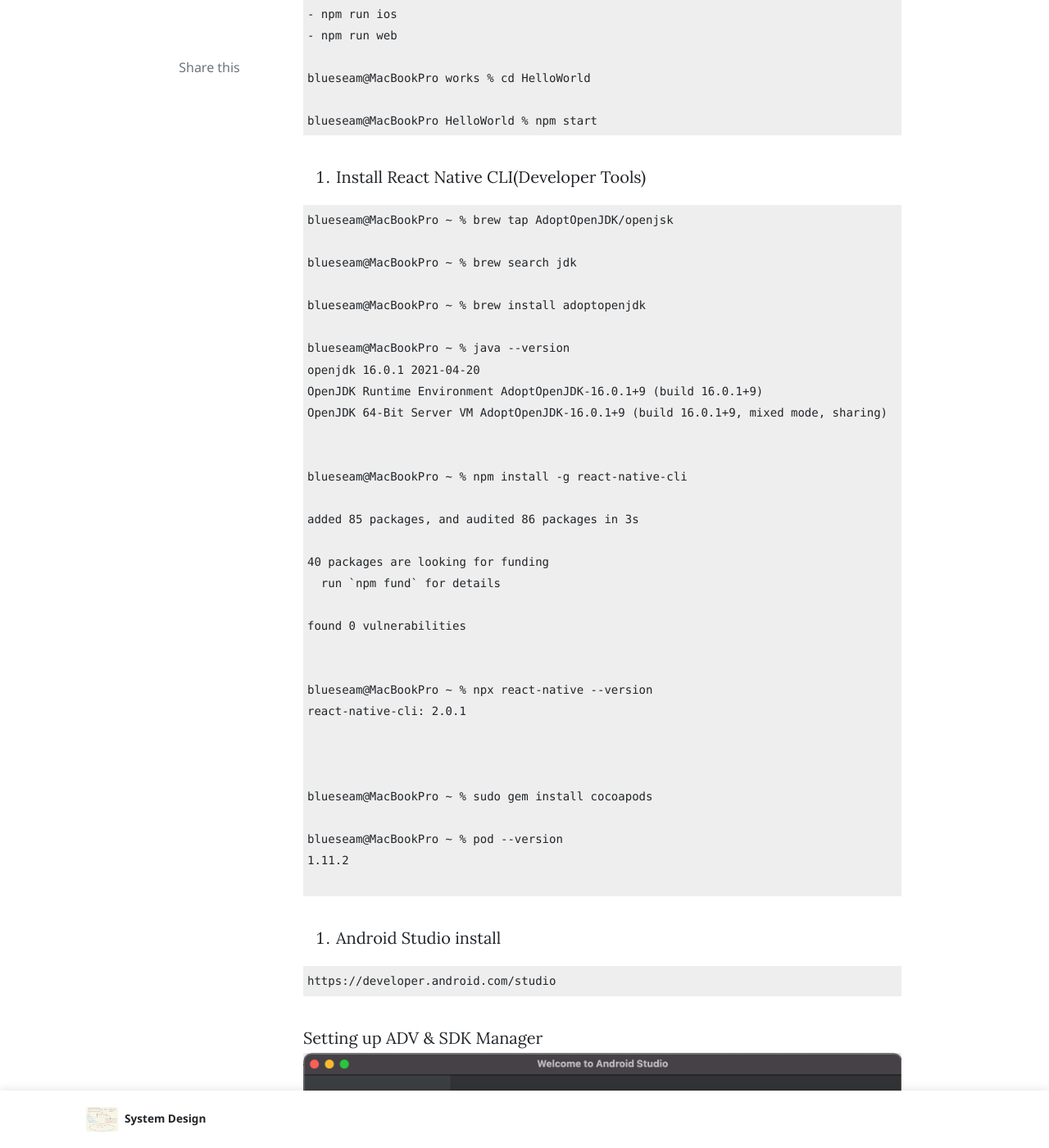
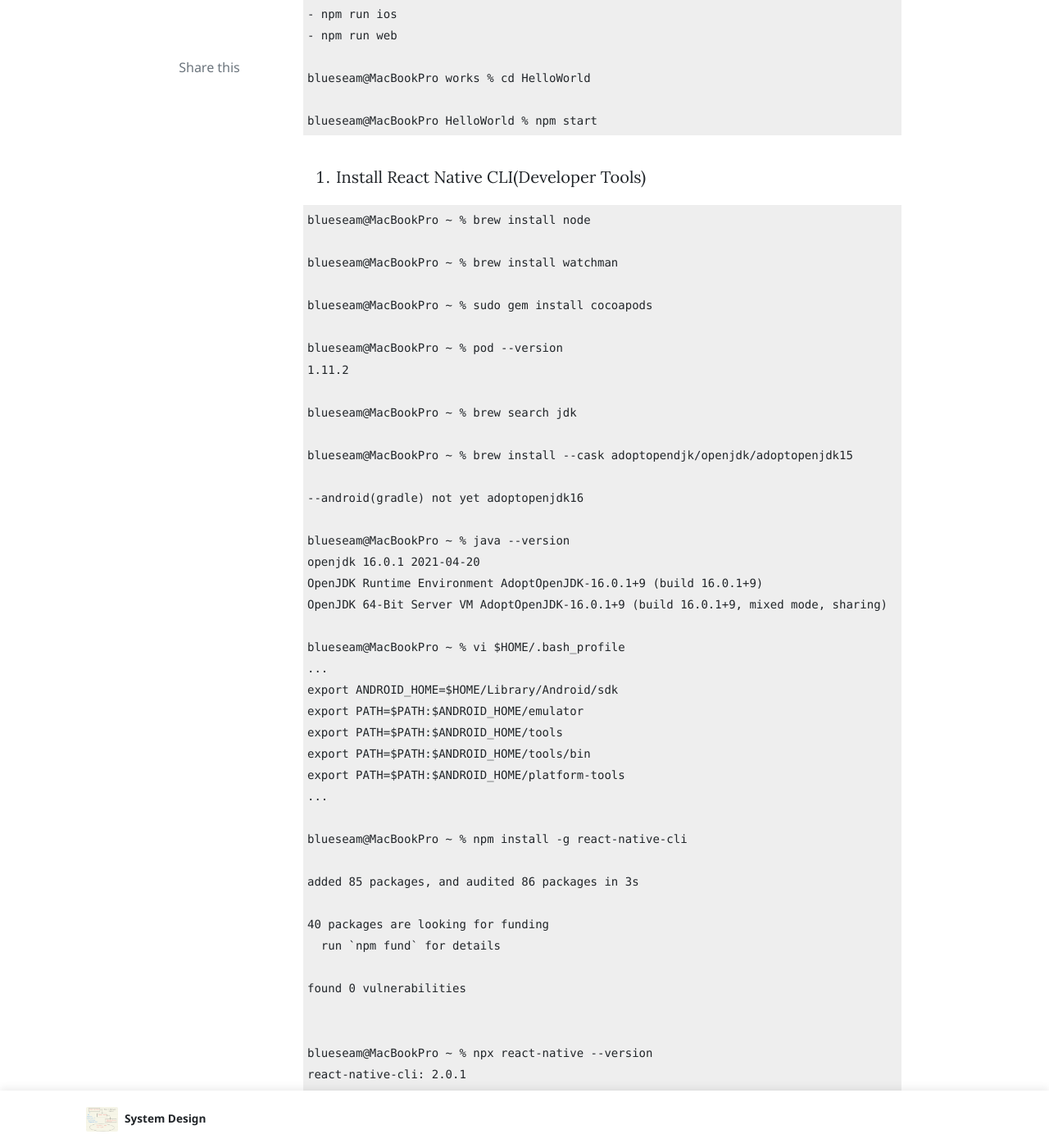
Before and after one commit to blueseam/blueseam.github.io, a Jekyll site: the page built from _posts/2022-01-07-React-Native.md, in a window 1280 px wide and 1400 px high, scrolled down 1831 px. Shown: the whole window at 82% size. Built offline with Jekyll 4.4.1, drawn with Linux system fonts in a browser that asks for light colours; nearby versions of some CDN libraries; comment, search, counter and statistics services are not loaded.

Commit message:
Update 2022-01-07-React-Native.md

````diff
--- a/_posts/2022-01-07-React-Native.md
+++ b/_posts/2022-01-07-React-Native.md
@@ -68,17 +68,34 @@
 4. Install React Native CLI(Developer Tools)
 
 ```
-blueseam@MacBookPro ~ % brew tap AdoptOpenJDK/openjsk
+blueseam@MacBookPro ~ % brew install node
+
+blueseam@MacBookPro ~ % brew install watchman
+
+blueseam@MacBookPro ~ % sudo gem install cocoapods
+
+blueseam@MacBookPro ~ % pod --version
+1.11.2
 
 blueseam@MacBookPro ~ % brew search jdk
 
-blueseam@MacBookPro ~ % brew install adoptopenjdk
+blueseam@MacBookPro ~ % brew install --cask adoptopendjk/openjdk/adoptopenjdk15
+
+--android(gradle) not yet adoptopenjdk16
 
 blueseam@MacBookPro ~ % java --version
 openjdk 16.0.1 2021-04-20
 OpenJDK Runtime Environment AdoptOpenJDK-16.0.1+9 (build 16.0.1+9)
 OpenJDK 64-Bit Server VM AdoptOpenJDK-16.0.1+9 (build 16.0.1+9, mixed mode, sharing)
 
+blueseam@MacBookPro ~ % vi $HOME/.bash_profile
+...
+export ANDROID_HOME=$HOME/Library/Android/sdk
+export PATH=$PATH:$ANDROID_HOME/emulator
+export PATH=$PATH:$ANDROID_HOME/tools
+export PATH=$PATH:$ANDROID_HOME/tools/bin
+export PATH=$PATH:$ANDROID_HOME/platform-tools
+...
 
 blueseam@MacBookPro ~ % npm install -g react-native-cli
 
````
Also changed, not shown: other parts of _posts/2022-01-07-React-Native.md (+0 -7 lines).
